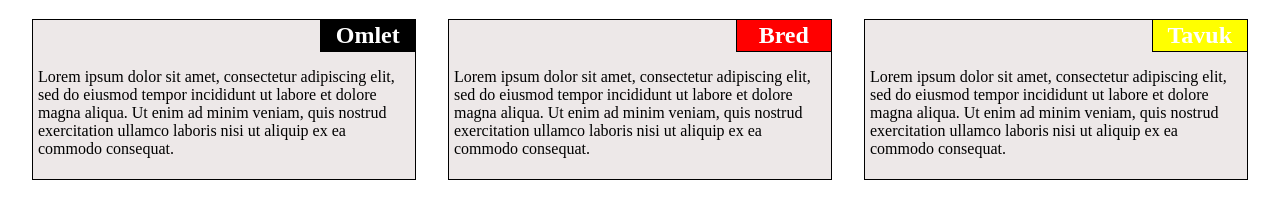
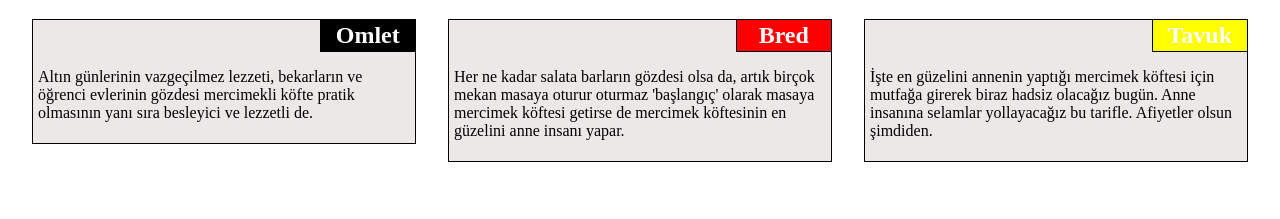
Before and after one commit to Mostkara/assignment, a plain HTML site: page index.html in a window 1280 px wide. Shown: the part 61-280 px from the top of the page. Drawn offline with Linux system fonts and the light colour scheme.

Commit message:
Update index.html
13

```diff
--- a/index.html
+++ b/index.html
@@ -11,14 +11,15 @@
  </header>
  <section id="omlet">
      <h2>Omlet</h2>
-     <p>Lorem ipsum dolor sit amet, consectetur adipiscing elit, sed do eiusmod tempor incididunt ut labore et dolore magna aliqua. Ut enim ad minim veniam, quis nostrud exercitation ullamco laboris nisi ut aliquip ex ea commodo consequat.</p>
+     <p>Altın günlerinin vazgeçilmez lezzeti, bekarların ve öğrenci evlerinin gözdesi mercimekli köfte pratik olmasının yanı sıra besleyici ve lezzetli de.</p>
    </section>
    <section id="bred">
      <h2>Bred</h2>
-     <p>Lorem ipsum dolor sit amet, consectetur adipiscing elit, sed do eiusmod tempor incididunt ut labore et dolore magna aliqua. Ut enim ad minim veniam, quis nostrud exercitation ullamco laboris nisi ut aliquip ex ea commodo consequat.</p>
+     <p>Her ne kadar salata barların gözdesi olsa da, artık birçok mekan masaya oturur oturmaz 'başlangıç' olarak masaya mercimek köftesi getirse de mercimek köftesinin en güzelini anne insanı yapar.</p>
  </section>
  <section id="tavuk">
      <h2>Tavuk</h2>
-     <p>Lorem ipsum dolor sit amet, consectetur adipiscing elit, sed do eiusmod tempor incididunt ut labore et dolore magna aliqua. Ut enim ad minim veniam, quis nostrud exercitation ullamco laboris nisi ut aliquip ex ea commodo consequat.</p>
+     <p>İşte en güzelini annenin yaptığı mercimek köftesi için mutfağa girerek biraz hadsiz olacağız bugün. Anne insanına selamlar yollayacağız bu tarifle.
+Afiyetler olsun şimdiden.</p>
  </section>
  </body>
```
